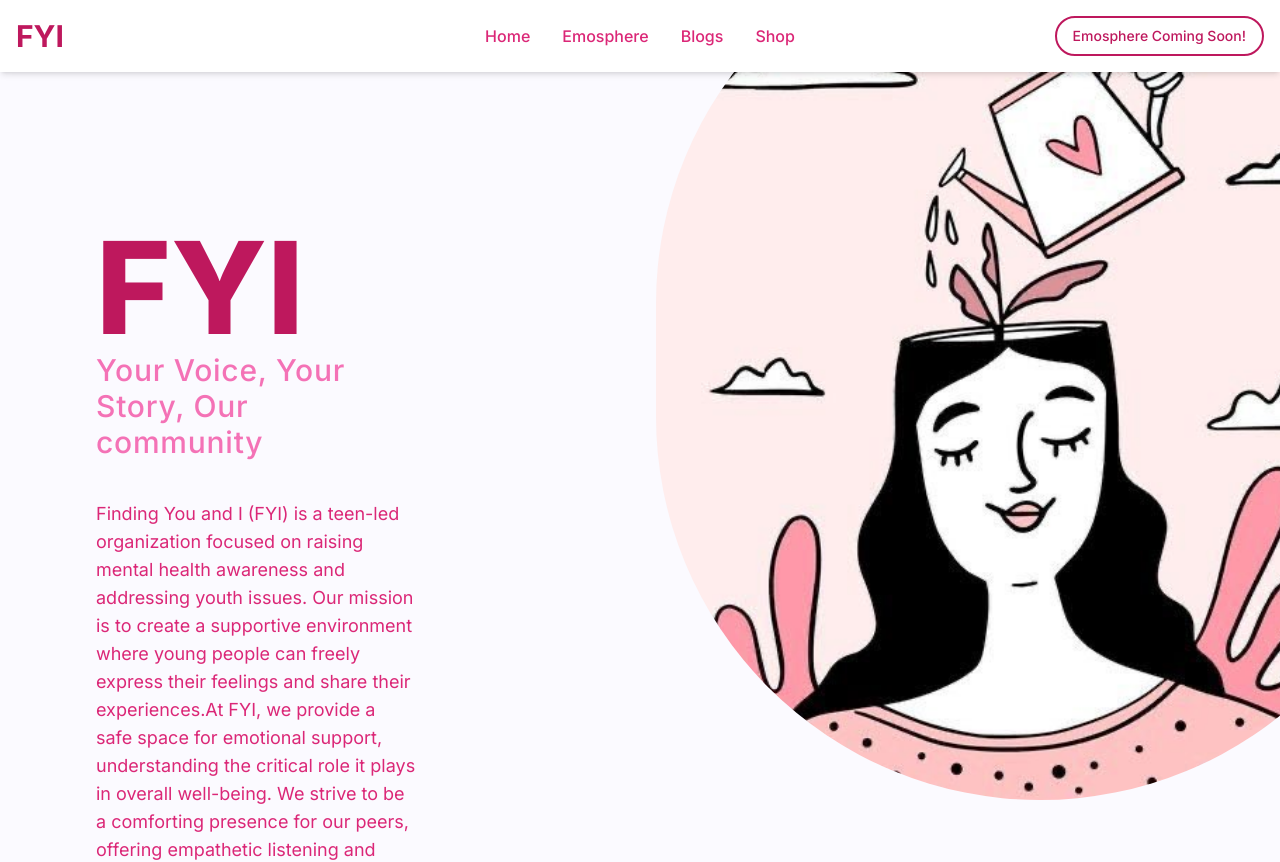
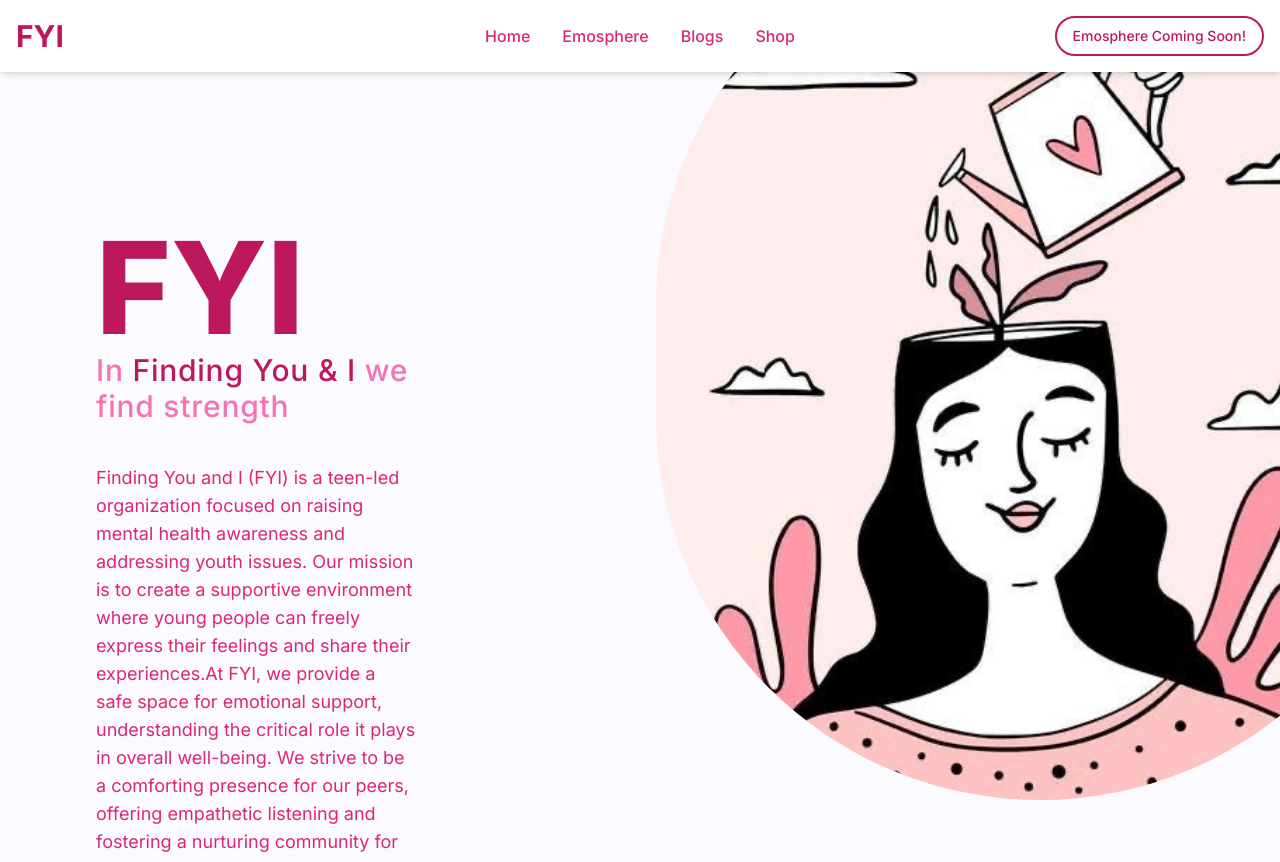
Before and after one commit to tooodle/fyiorg, a Next.js app: page / in a window 1280 px wide. Shown: the top 862 px of the page. Built offline with nearby package versions, Linux system fonts and the light colour scheme.

Commit message:
changed tagline

```diff
--- a/app/page.jsx
+++ b/app/page.jsx
@@ -18,8 +18,8 @@ export default function Home() {
               FYI
             </p>
             <p className="text-xl md:text-3xl  font-medium text-pink-400 tracking-wide">
-              {/* In <span className="text-pink-700"> Finding You & I</span> we find strength */}
-              Your Voice, Your Story, Our community
+              In <span className="text-pink-700"> Finding You & I</span> we find strength
+              {/* Your Voice, Your Story, Our community */}
             </p>
             <p className="w-full md:w-3/3 md:mt-10 mt-5 text-pink-600 md:text-lg text-base ">
               Finding You and I (FYI) is a teen-led organization focused on raising
```
